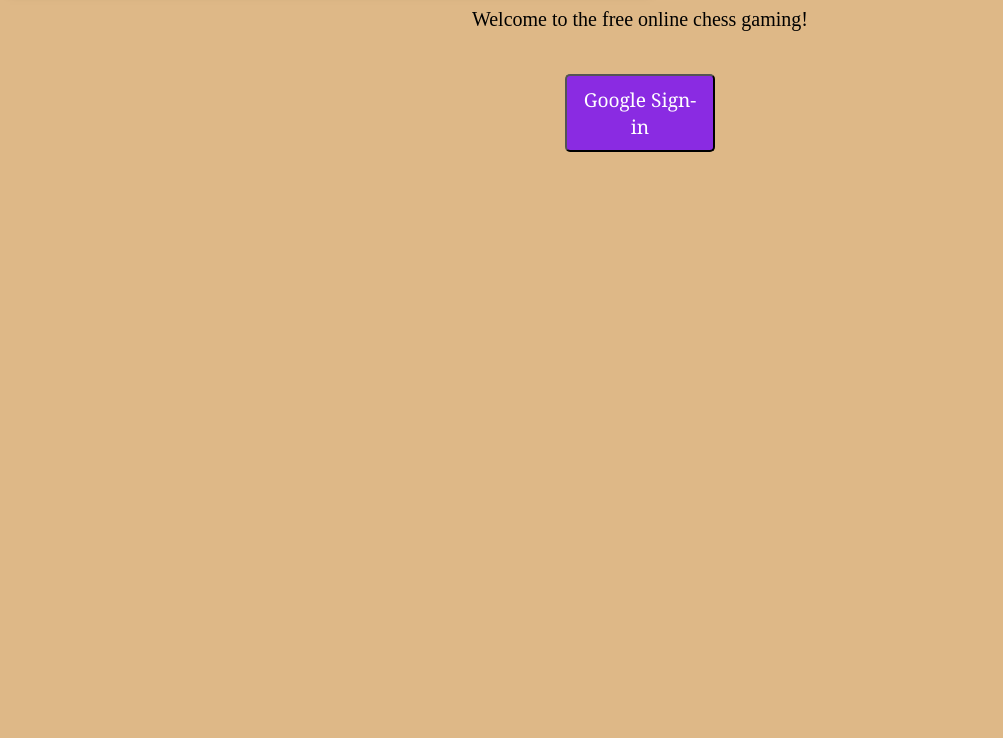
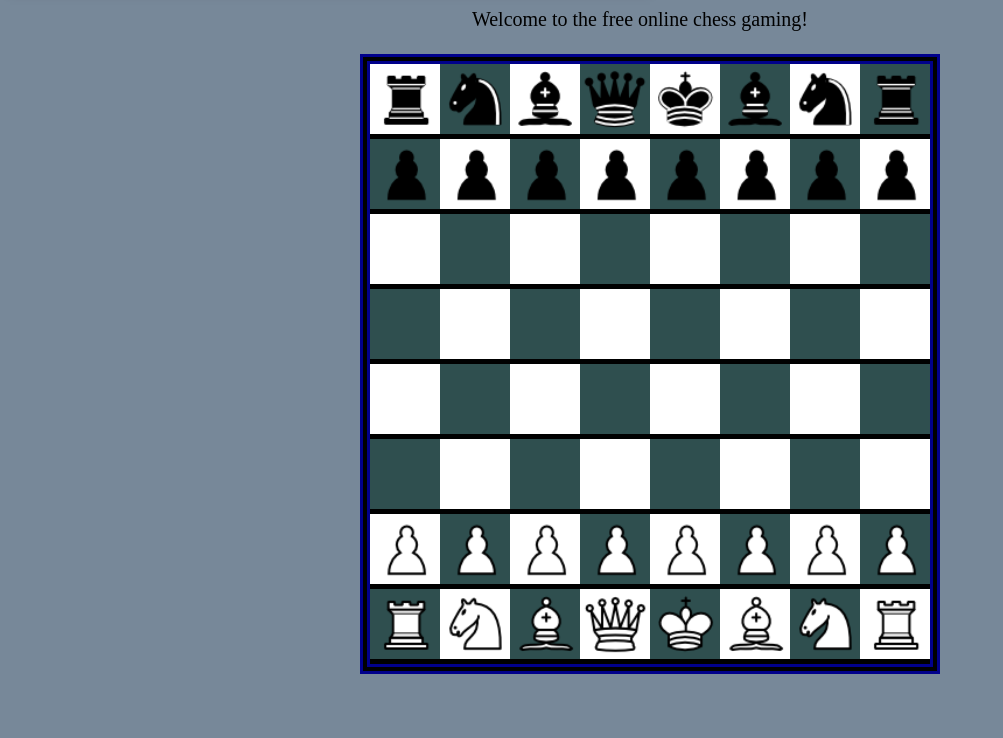
Before and after one commit to hrishivarun/Chess, a website: page index.html in a window 1280 px wide. Shown: the part 62-800 px from the top of the page, without its empty margins (0-1003 px from the left). Drawn offline with Linux system fonts and the light colour scheme.

Commit message:
updating entry point's location in folder structure

```diff
--- a/index.html
+++ b/index.html
@@ -9,13 +9,13 @@
     <h1>ONLINE CHESS</h1><br>
     <p>Welcome to the free online chess gaming!</p><br>
 
-    <button id="sign-in">Google Sign-in</button>
+    <!-- <button id="sign-in">Google Sign-in</button> -->
 
     <div id="sudoku">
     </div>   <!-- chessboard to be created inside this 'div' tag, with javascipt-->
 
     <div class="announcement">
-        Someone won the game
+        <!-- Someone won the game -->
     </div>
 
     <!-- <script type="module" src="./dist/bundle.js"></script> -->
--- a/src/chessboard.css
+++ b/src/chessboard.css
@@ -9,7 +9,7 @@
     --height: 100px;
 }
 body {
-    background-color: burlywood;
+    background-color: lightslategrey;
     font-size: 20px;
 }
 h1{
@@ -39,22 +39,26 @@
     box-sizing: content-box;
     color: yellow;
     width: 560px;
-    height: 560px;
+    height:auto;
     background-color: black;
-    padding: 1px;
-    border: 5px double darkolivegreen;
+    /* padding: 1px; */
+    border: 10px double darkblue;
     margin-left: calc(calc(100vw - 560px)/2);
     margin-right: calc(calc(100vw - 560px)/2);
-    display: none;
+    /* display: none; */
     grid-template-columns: 1fr 1fr 1fr 1fr 1fr 1fr 1fr 1fr;
+    grid-template-rows: 1fr 1fr 1fr 1fr 1fr 1fr 1fr 1fr;
+    grid-row-gap: 0cap;
 }
 .odd{
+    display: inline-block;
     background-color: white;
     color: darkslategray;
     height: 70px;
     width: 70px;
 }
 .even{
+    display: inline-block;
     background-color: darkslategray;
     color: darkred;
     height: 70px;
--- a/src/javascript/chessboard.js
+++ b/src/javascript/chessboard.js
@@ -32,7 +32,7 @@
         if(i==1|| i==8){
             const div= sudoku.querySelector(`div:nth-child(${i})`);
             const img= document.createElement('img');
-            img.setAttribute('src', '../src/images/Chess_rdt60.png');
+            img.setAttribute('src', 'src/images/Chess_rdt60.png');
             img.setAttribute('alt', 'Black Rook');
             if(i==1){
                 img.setAttribute('data-piece', `rookOne`);
@@ -45,7 +45,7 @@
         }else if(i==2||i==7){
             const div= sudoku.querySelector(`div:nth-child(${i})`);
             const img= document.createElement('img');
-            img.setAttribute('src', '../src/images/Chess_ndt60.png');
+            img.setAttribute('src', 'src/images/Chess_ndt60.png');
             img.setAttribute('alt', 'Black Knight');
             if(i==2){
                 img.setAttribute('data-piece', `knightOne`);
@@ -58,7 +58,7 @@
         }else if(i==3||i==6){
             const div= sudoku.querySelector(`div:nth-child(${i})`);
             const img= document.createElement('img');
-            img.setAttribute('src', '../src/images/Chess_bdt60.png');
+            img.setAttribute('src', 'src/images/Chess_bdt60.png');
             img.setAttribute('alt', 'Black Bishop');
             if(i==3){
                 img.setAttribute('data-piece', `bishopOne`);
@@ -71,7 +71,7 @@
         }else if(i==57||i==64){
             const div= sudoku.querySelector(`div:nth-child(${i})`);
             const img= document.createElement('img');
-            img.setAttribute('src', '../src/images/Chess_rlt60.png');
+            img.setAttribute('src', 'src/images/Chess_rlt60.png');
             img.setAttribute('alt', 'White Rook');
             if(i==57){
                 img.setAttribute('data-piece', `rookOne`);
@@ -84,7 +84,7 @@
         }else if(i==58||i==63){
             const div= sudoku.querySelector(`div:nth-child(${i})`);
             const img= document.createElement('img');
-            img.setAttribute('src', '../src/images/Chess_nlt60.png');
+            img.setAttribute('src', 'src/images/Chess_nlt60.png');
             img.setAttribute('alt', 'White Knight');
             if(i==58){
                 img.setAttribute('data-piece', `knightOne`);
@@ -97,7 +97,7 @@
         }else if(i==59||i==62){
             const div= sudoku.querySelector(`div:nth-child(${i})`);
             const img= document.createElement('img');
-            img.setAttribute('src', '../src/images/Chess_blt60.png');
+            img.setAttribute('src', 'src/images/Chess_blt60.png');
             img.setAttribute('alt', 'White Bishop');
             if(i==59){
                 img.setAttribute('data-piece', `bishopOne`);
@@ -110,7 +110,7 @@
         }else if(i==9||i==10||i==11||i==12||i==13||i==14||i==15||i==16){
             const div= sudoku.querySelector(`div:nth-child(${i})`);
             const img= document.createElement('img');
-            img.setAttribute('src', '../src/images/Chess_pdt60.png');
+            img.setAttribute('src', 'src/images/Chess_pdt60.png');
             img.setAttribute('alt', 'Black Pawn');
             if(i==9){
                 img.setAttribute('data-piece', `pawnOne`);
@@ -135,7 +135,7 @@
         }else if(i==49||i==50||i==51||i==52||i==53||i==54||i==55||i==56){
             const div= sudoku.querySelector(`div:nth-child(${i})`);
             const img= document.createElement('img');
-            img.setAttribute('src', '../src/images/Chess_plt60.png');
+            img.setAttribute('src', 'src/images/Chess_plt60.png');
             img.setAttribute('alt', 'White Pawn');
             if(i==49){
                 img.setAttribute('data-piece', `pawnOne`);
@@ -160,7 +160,7 @@
         }else if(i==4){
             const div= sudoku.querySelector(`div:nth-child(${i})`);
             const img= document.createElement('img');
-            img.setAttribute('src', '../src/images/Chess_qdt60.png');
+            img.setAttribute('src', 'src/images/Chess_qdt60.png');
             img.setAttribute('alt', 'Black Queen');
             img.setAttribute('data-piece', `queenOne`);
             img.classList.add('black');
@@ -169,7 +169,7 @@
         }else if(i==5){
             const div= sudoku.querySelector(`div:nth-child(${i})`);
             const img= document.createElement('img');
-            img.setAttribute('src', '../src/images/Chess_kdt60.png');
+            img.setAttribute('src', 'src/images/Chess_kdt60.png');
             img.setAttribute('alt', 'Black King');
             img.setAttribute('data-piece', `kingBlack`);
             img.classList.add('black');
@@ -178,7 +178,7 @@
         }else if(i==61){
             const div= sudoku.querySelector(`div:nth-child(${i})`);
             const img= document.createElement('img');
-            img.setAttribute('src', '../src/images/Chess_klt60.png');
+            img.setAttribute('src', 'src/images/Chess_klt60.png');
             img.setAttribute('alt', 'White King');
             img.setAttribute('data-piece', `kingWhite`);
             img.classList.add('white');
@@ -187,7 +187,7 @@
         }else if(i==60){
             const div= sudoku.querySelector(`div:nth-child(${i})`);
             const img= document.createElement('img');
-            img.setAttribute('src', '../src/images/Chess_qlt60.png');
+            img.setAttribute('src', 'src/images/Chess_qlt60.png');
             img.setAttribute('alt', 'White Queen');
             img.setAttribute('data-piece', `queenOne`);
             img.classList.add('white');
```
